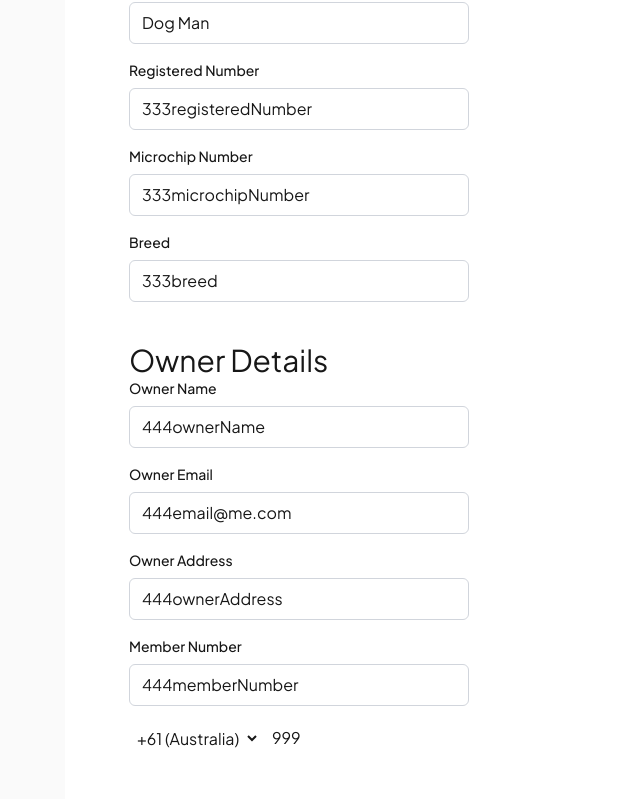
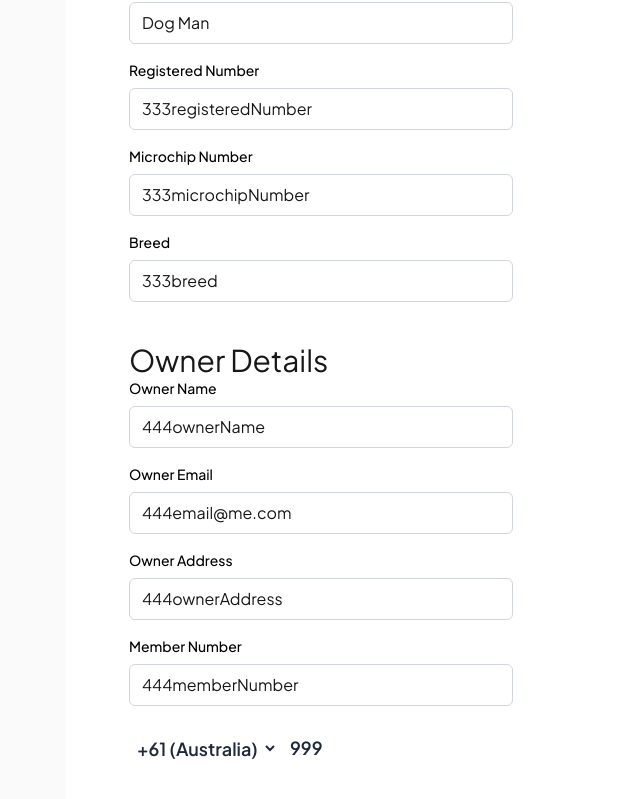
Before and after one commit to CodedBeats/Hayes_Hip_and_Elbow_Scoring, a Next.js app: page /submit in a window 1280 px wide. Shown: the part 387-1186 px from the top of the page, without its empty margins (191-831 px from the left). Built offline with nearby package versions, Linux system fonts and the light colour scheme.

Commit message:
fix(style): small fix to text colour just for testing readibility

```diff
--- a/components/form/InputField.tsx
+++ b/components/form/InputField.tsx
@@ -23,7 +23,7 @@ export function InputField({
 ) {
     return (
         <div className="mb-4 w-full">
-            <label className="block mb-2 text-sm font-medium">
+            <label className="block mb-2 text-sm font-medium text-black">
                 {label}
             </label>
 
--- a/components/form/MobileField.tsx
+++ b/components/form/MobileField.tsx
@@ -39,7 +39,7 @@ export const MobileField: React.FC<MobileFieldProps> = ({ value, onChange }) =>
 
 
     return (
-        <div style={{ display: "flex", gap: "8px", alignItems: "center" }}>
+        <div style={{ display: "flex", gap: "8px", alignItems: "center" }} className="mt-6 text-lg font-semibold text-gray-800">
             <select
                 value={selectedCountryCode}
                 onChange={handleCountryChange}
```
